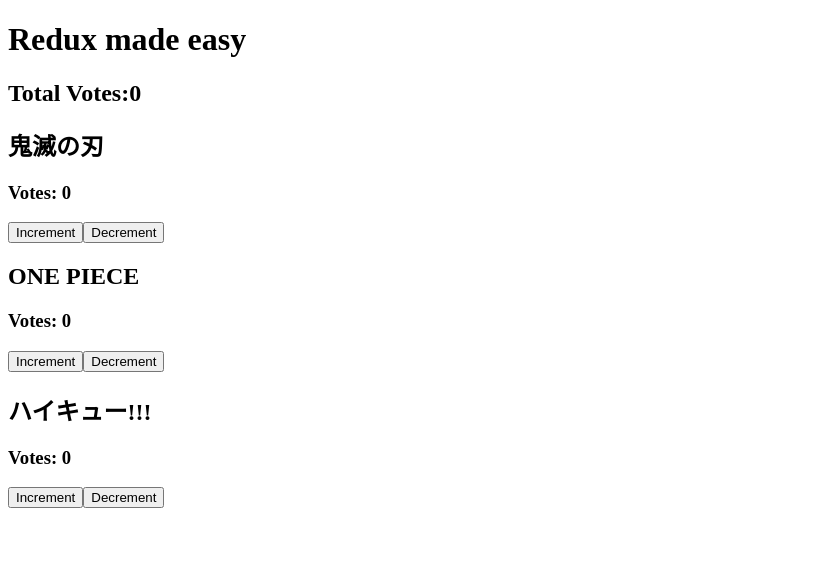
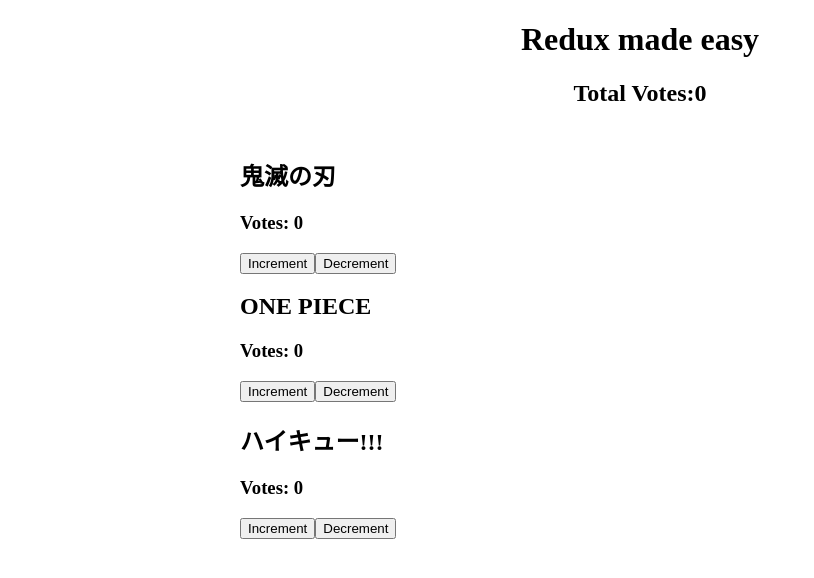
Before and after one commit to tuboihirokidesu/redux-practice, a React app: page / in a window 1280 px wide. Shown: the top 578 px of the page, without its empty margins (0-814 px from the left). Built offline with nearby package versions, Linux system fonts and the light colour scheme.

Commit message:
コメントを追加

```diff
--- /dev/null
+++ b/src/App.module.css
@@ -0,0 +1,10 @@
+.container {
+  max-width: 800px;
+  margin: 0 auto;
+  padding: 0 15px;
+}
+
+.header {
+  margin: 0 0 50px;
+  text-align: center;
+}
--- a/src/App.tsx
+++ b/src/App.tsx
@@ -2,6 +2,7 @@ import React from 'react';
 import { useSelector } from 'react-redux';
 import { CounterState } from './reducer';
 import Counter from './components/Counter';
+import AppCSS from './App.module.css';
 
 type VoteManga = string[];
 
@@ -9,8 +10,8 @@ const App = () => {
   const count = useSelector<CounterState, number>((state) => state.count);
   const votesManga: VoteManga = ['鬼滅の刃', 'ONE PIECE', 'ハイキュー!!!'];
   return (
-    <div>
-      <div>
+    <div className={AppCSS.container}>
+      <div className={AppCSS.header}>
         <h1>Redux made easy</h1>
         <h2>Total Votes:{count}</h2>
       </div>
--- a/webpack.config.js
+++ b/webpack.config.js
@@ -2,13 +2,14 @@ const HtmlWebpackPlugin = require('html-webpack-plugin');
 const MiniCssExtractPlugin = require('mini-css-extract-plugin');
 
 module.exports = {
-  entry: './src/index.tsx',
-  devtool: 'eval-source-map',
+  entry: './src/index.tsx', //②
+  devtool: 'eval-source-map', //devtoolでエラー箇所を正確に
   resolve: {
     extensions: ['.js', '.ts', '.tsx'],
-  },
+  }, //import export を使用可能にしてくれる。
   module: {
     rules: [
+      //③
       {
         test: /\.tsx?$/,
         loader: 'babel-loader',
@@ -35,7 +36,9 @@ module.exports = {
     ],
   },
   plugins: [
+    //①
     new HtmlWebpackPlugin({
+      //htmlファイルにscriptタグにjsファイルを指定しなくて良いための機能。distに自動的にscriptタグが生成される。
       template: './src/index.html',
       filename: 'index.html',
     }),
```
Also changed, not shown: tsconfig.json (+4 -4 lines).
